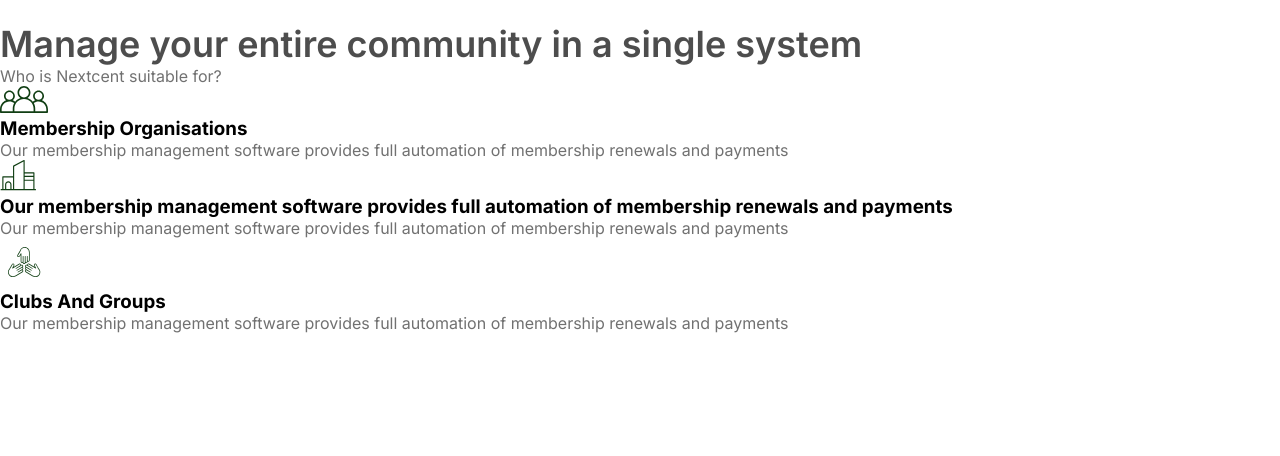
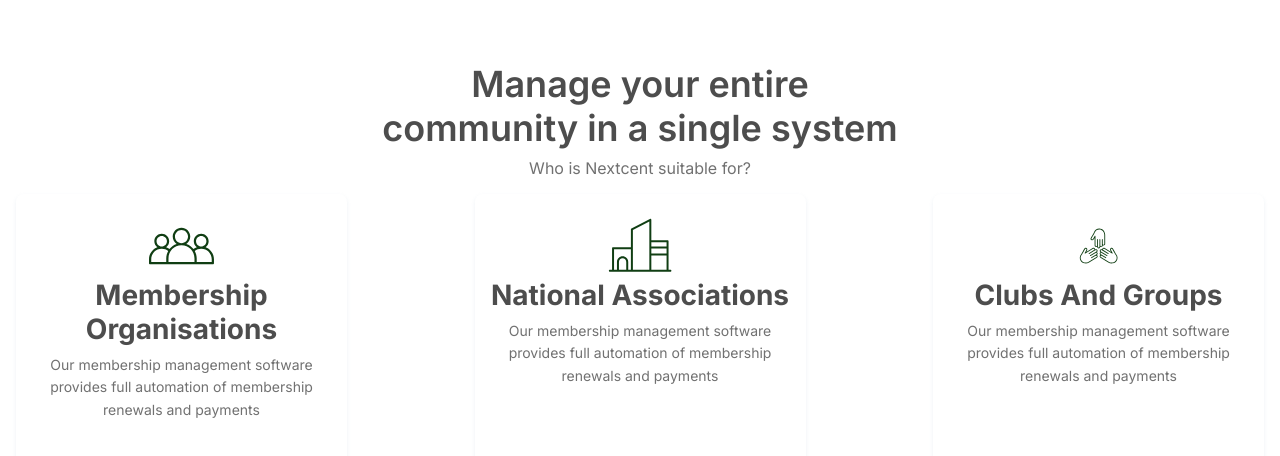
Before and after one commit to Joao-vitorSantos08/Nexcent, a plain HTML site: page index.html in a window 1280 px wide. Shown: the part 895-1351 px from the top of the page. Before the commit the page ends 1228 px from the top, so only its background shows below. Drawn offline with Linux system fonts and the light colour scheme; a web font is replaced by a local one.

Commit message:
style: styles the css system manage section

```diff
--- a/index.html
+++ b/index.html
@@ -82,7 +82,7 @@
 
   <section class="manage-system">
     <h2>Manage your entire community in a single system</h2>
-    <p>Who is Nextcent suitable for?</p>
+    <p id="manage-system-subtitle">Who is Nextcent suitable for?</p>
 
  <div class="cards-container">
     <article>
@@ -90,11 +90,13 @@
         <h3>Membership Organisations</h3>
         <p>Our membership management software provides full automation of membership renewals and payments</p>
     </article>
+
     <article>
         <img src="./src/assets/images/icon2manage.svg" alt="icone de empresa" title="icone de empresa" loading="lazy">
-        <h3>Our membership management software provides full automation of membership renewals and payments</h3>
+        <h3>National Associations</h3>
         <p>Our membership management software provides full automation of membership renewals and payments</p>
     </article>
+
     <article>
         <img src="./src/assets/images/Icon3manege.svg" alt="  icone de mão pessoas" title=" icone de mão pessoas" loading="lazy">
         <h3>Clubs And Groups</h3>
--- a/src/styles/styles.css
+++ b/src/styles/styles.css
@@ -109,3 +109,71 @@
     margin-top: 16px;
 }
 /*---------- Fim  Our Clients -----------*/
+
+/*---------- MANAGE SYSTEM -----------*/
+
+.manage-system{
+    text-align: center;
+    margin-top: 40px;
+
+
+}
+
+.manage-system h2{
+    width: 542px;
+    margin: 0 auto;
+
+}
+
+#manage-system-subtitle{
+    margin-top: 8px;
+}
+
+.cards-container{
+    display: flex;
+    margin-top: 16px;
+    gap: 127.5px;
+    justify-content: center ;
+
+}
+.cards-container article{
+
+    width: 299px;
+    height: 260px;
+    box-shadow: 0px 2px 4px rgba(171, 190, 209, 0.2);
+    padding: 24px 16px;
+    text-align: center;
+    border-radius: 8px;
+    transition: 0.5s;
+}
+
+.cards-container article:hover{
+    box-shadow: 0px 8px 14px rgba(171, 190, 209, 0.5);
+    transform: translateY(-8px);
+
+}
+
+.cards-container article img{
+    width: 65px;
+    height: 56px;
+
+}
+
+.cards-container article h3{
+    color: var(--color-neutral-d_grey);
+    font-size: 28px;
+    margin-bottom: 8px;
+    width: 231;
+    margin: 0 auto;
+}
+
+.cards-container article p{
+
+    font-size: 14px;
+    line-height: 1.6;
+    margin-top: 8px;
+
+}
+
+
+/*---------- fim  MANAGE SYSTEM -----------*/
```
